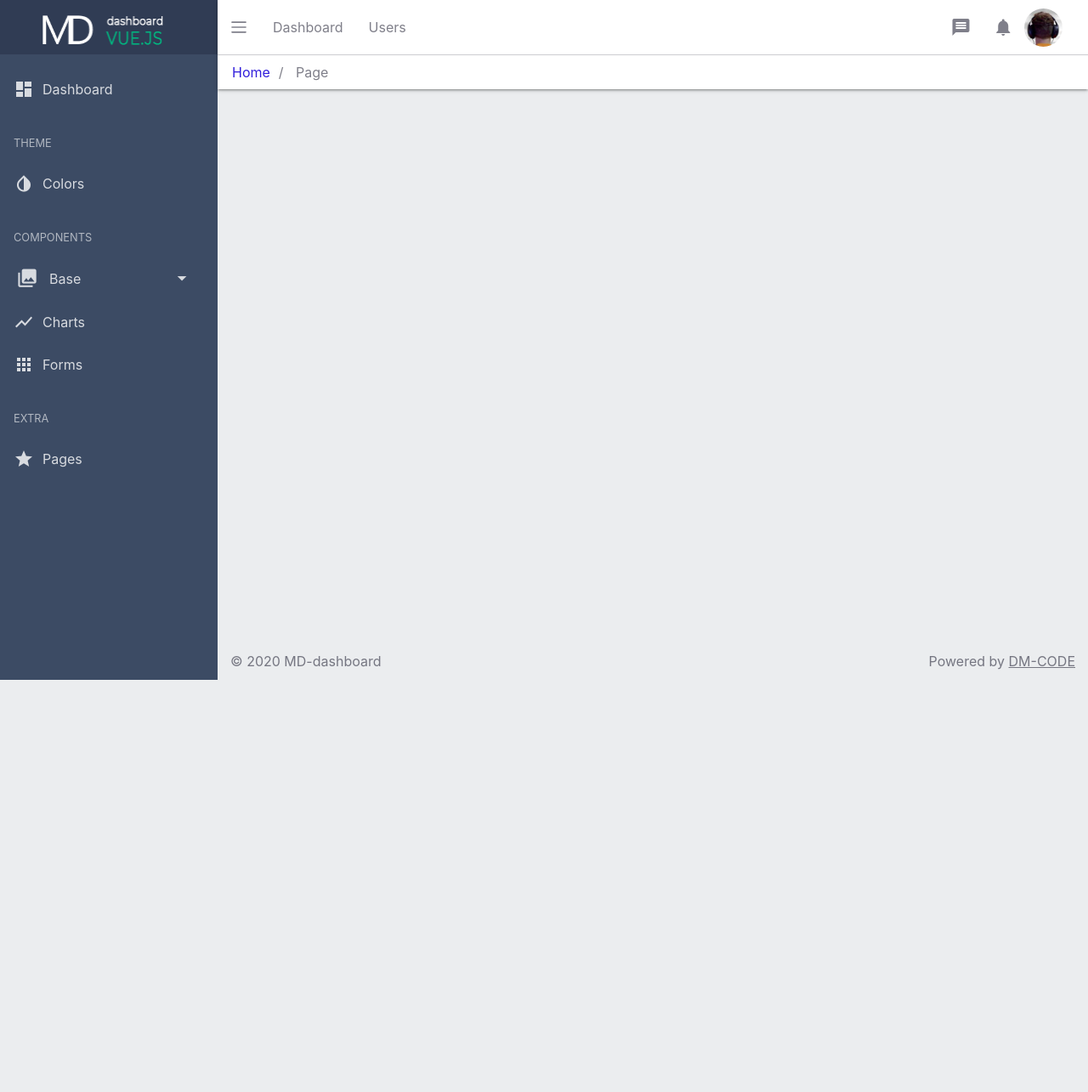
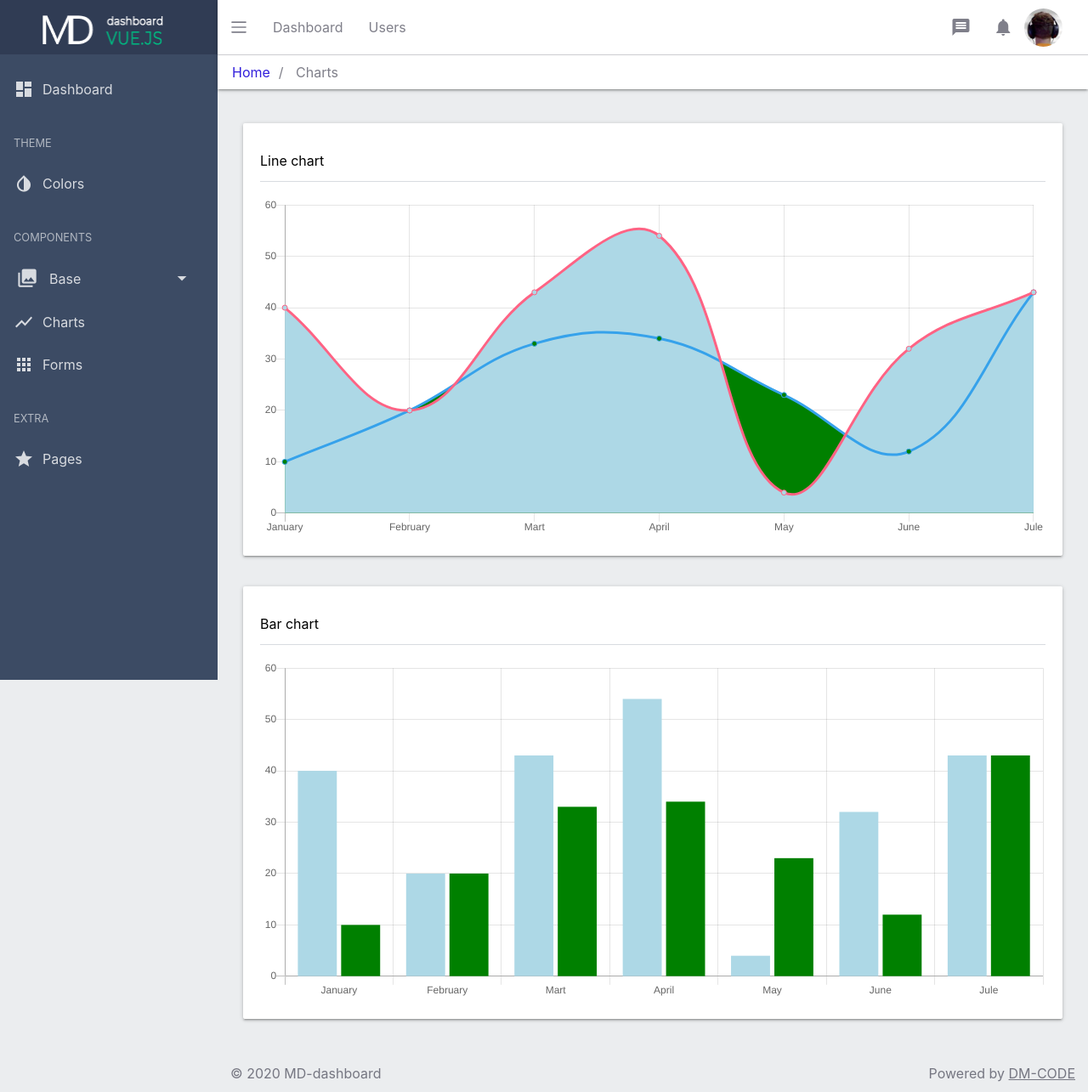
Before and after one commit to lotus34rus/vue-dashboard, a Vue app: page /charts in a window 1280 px wide. Shown: the whole page at 85% size. Before the commit the page ends 800 px from the top, so only its background shows below. Built offline with nearby package versions, Linux system fonts and the light colour scheme.

Commit message:
Add chart page

```diff
--- a/src/router/index.js
+++ b/src/router/index.js
@@ -39,6 +39,11 @@ Vue.use(VueRouter)
     path: '/forms',
     name: 'Forms',
     component: () => import('../views/Forms.vue'),
+  },
+  {
+    path: '/charts',
+    name: 'Charts',
+    component: () => import('../views/Charts.vue'),
   }
 ]
 
--- /dev/null
+++ b/src/views/Charts.vue
@@ -0,0 +1,64 @@
+<template>
+  <div>
+    <div class="row">
+      <div class="s12">
+        <div class="card">
+          <div class="card-header">Line chart</div>
+          <line-chart :chartdata="chartdata" :options="options"></line-chart>
+        </div>
+      </div>
+    </div>
+
+    <div class="row">
+      <div class="s12">
+        <div class="card">
+          <div class="card-header">Bar chart</div>
+          <bar-chart :chartdata="chartdata" :options="options"></bar-chart>
+        </div>
+      </div>
+    </div>
+  </div>
+</template>
+
+
+<script>
+import LineChart from "@/utils/LineChart.js";
+import BarChart from "@/utils/BarChart.js";
+
+
+export default {
+  name: 'Charts',
+  components: {
+    LineChart, BarChart
+  },
+  data() {
+    return {
+      chartdata: {
+        labels: ["January", "February", "Mart", "April", "May", "June", "Jule"],
+        datasets: [
+          {
+            label: "Data set 1",
+            backgroundColor: "lightblue",
+            data: [40, 20, 43, 54, 4, 32, 43],
+            borderColor: "rgba(255, 99, 132, 1)",
+          },
+
+          {
+            label: "Data set 2",
+            backgroundColor: "green",
+            data: [10, 20, 33, 34, 23, 12, 43],
+            borderColor: "rgba(54, 162, 235, 1)",
+          },
+        ],
+      },
+      options: {
+        legend: {
+          display: false,
+        },
+        responsive: true,
+        maintainAspectRatio: false,
+      },
+    };
+  },
+};
+</script>
--- a/src/views/Home.vue
+++ b/src/views/Home.vue
@@ -21,7 +21,6 @@ export default {
   components: {
     LineChartComponent,
     CardChartComponent,
-
   },
 
 };
```
